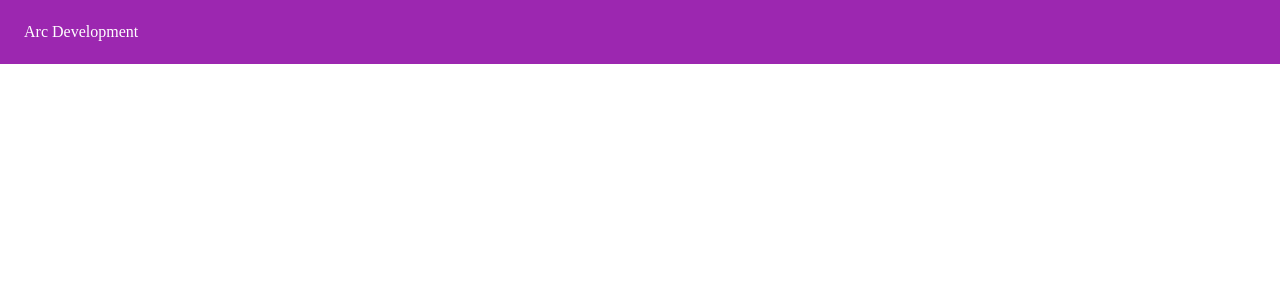
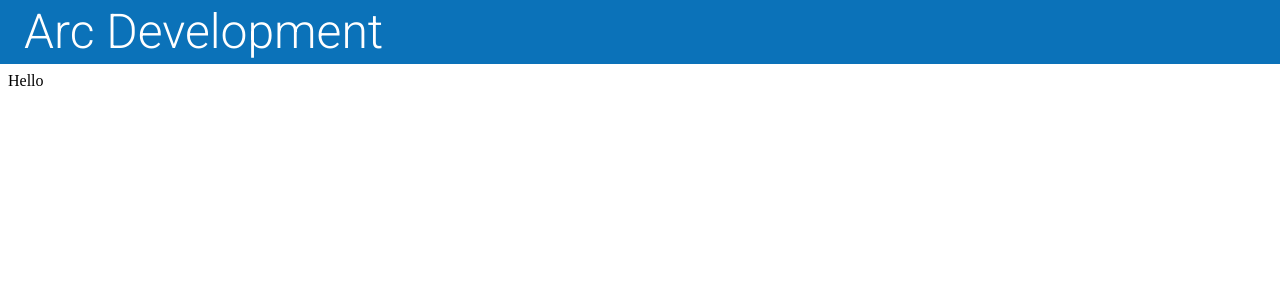
Before and after one commit to laurieroy/react-MUI-arcDevelopment, a React (Create React App) app: page / in a window 1280 px wide. Shown: the top 300 px of the page. Built offline with nearby package versions, Linux system fonts and the light colour scheme.

Commit message:
Customize Theme color, typography

```diff
--- a/src/components/ui/Header.js
+++ b/src/components/ui/Header.js
@@ -1,12 +1,14 @@
 import React from "react";
-import PropTypes from "prop-types";
+// import PropTypes from "prop-types";
+import { makeStyles } from "@material-ui/core/styles";
+
 import AppBar from "@material-ui/core/AppBar";
 import Toolbar from "@material-ui/core/Toolbar";
 import Typography from "@material-ui/core/Typography";
-import CssBaseline from "@material-ui/core/CssBaseline";
+// import CssBaseline from "@material-ui/core/CssBaseline";
 import useScrollTrigger from "@material-ui/core/useScrollTrigger";
-import Box from "@material-ui/core/Box";
-import Container from "@material-ui/core/Container";
+// import Box from "@material-ui/core/Box";
+// import Container from "@material-ui/core/Container";
 
 function ElevationScroll(props) {
   const { children } = props;
@@ -20,12 +22,25 @@
   });
 }
 
+const useStyles = makeStyles((theme) => ({
+  toolbarMargin: {
+    ...theme.mixins.toolbar,
+  },
+}));
+
 export default function Header(props) {
+  const classes = useStyles();
+
   return (
-    <ElevationScroll {...props}>
-      <AppBar>
-        <Toolbar>Arc Development</Toolbar>
-      </AppBar>
-    </ElevationScroll>
+    <>
+      <ElevationScroll>
+        <AppBar>
+          <Toolbar>
+            <Typography variant="h3">Arc Development</Typography>
+          </Toolbar>
+        </AppBar>
+      </ElevationScroll>
+      <div className={classes.toolbarMargin} />
+    </>
   );
 }
--- a/src/components/ui/Theme.js
+++ b/src/components/ui/Theme.js
@@ -1,14 +1,24 @@
 import { createTheme } from '@material-ui/core/styles';
-import purple from '@material-ui/core/colors/purple';
-import green from '@material-ui/core/colors/green';
+
+const arcBlue = "#0B72B9";
+const arcOrange = "#FFBA60";
 
 export default createTheme({
   palette: {
+		common: {
+			blue: `${arcBlue}`,
+			orange: `${arcOrange}`
+		},
     primary: {
-      main: purple[500],
+      main: `${arcBlue}`
     },
     secondary: {
-      main: green[500],
-    },
-  },
+			main: `${arcOrange}`
+		}
+	},
+	typography: {
+		h3: {
+			fontWeight: 300
+		}
+	}
 });
```
